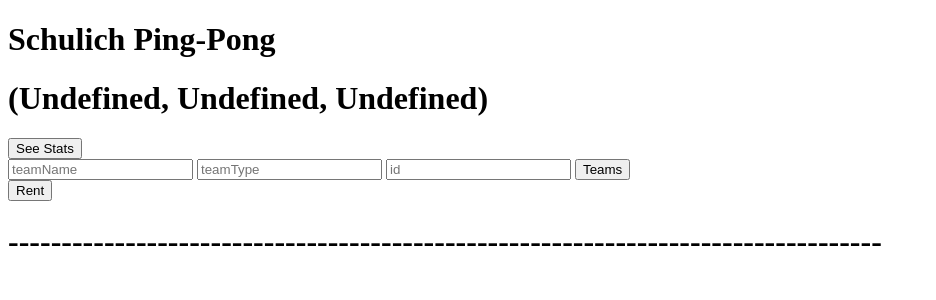
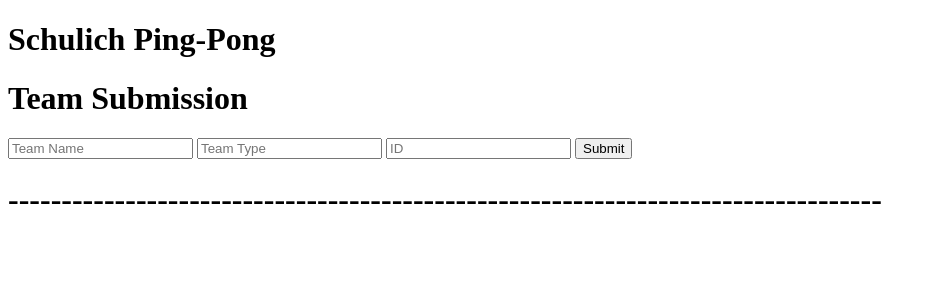
Before and after one commit to HitenMahal/schulich-pingpong, a Flask app: template templates/teams.html in a window 1280 px wide. Shown: the top 300 px of the page, without its empty margins (0-936 px from the left). Run offline with Flask 2, Linux system fonts and the light colour scheme; the template is opened without the code that fills it, so the values that code supplies are empty.

Commit message:
app.py team function changes and teams.html changes

```diff
--- a/templates/teams.html
+++ b/templates/teams.html
@@ -5,19 +5,13 @@
     </head>
     <body>
         <h1> Schulich Ping-Pong </h1>
-        <h1>{{team_id, team_name, team_type}}</h1>
-        <form action="/stats" method="POST">
-            <input type="submit" value="See Stats">
-        </form>
+        <h1> Team Submission</h1>
         <form action="/SUBMIT_TEAMS" method="POST">
 
-            <input type = "text" name = "team_name" placeholder = "teamName">
-            <input type = "text" name = "team_type" placeholder = "teamType">
-            <input type = "text" name = "team_id" placeholder = "id">
-            <input type="submit" value="Teams">
-        </form>
-        <form action="/rent" method="POST">
-            <input type="submit" value="Rent">
+            <input type = "text" name = "team_name" placeholder = "Team Name">
+            <input type = "text" name = "team_type" placeholder = "Team Type">
+            <input type = "text" name = "team_id" placeholder = "ID">
+            <input type = "submit" value="Submit">
         </form>
         <h1>----------------------------------------------------------------------------------</h1>
     </body>
```
Also changed, not shown: lib/SPP.db.
